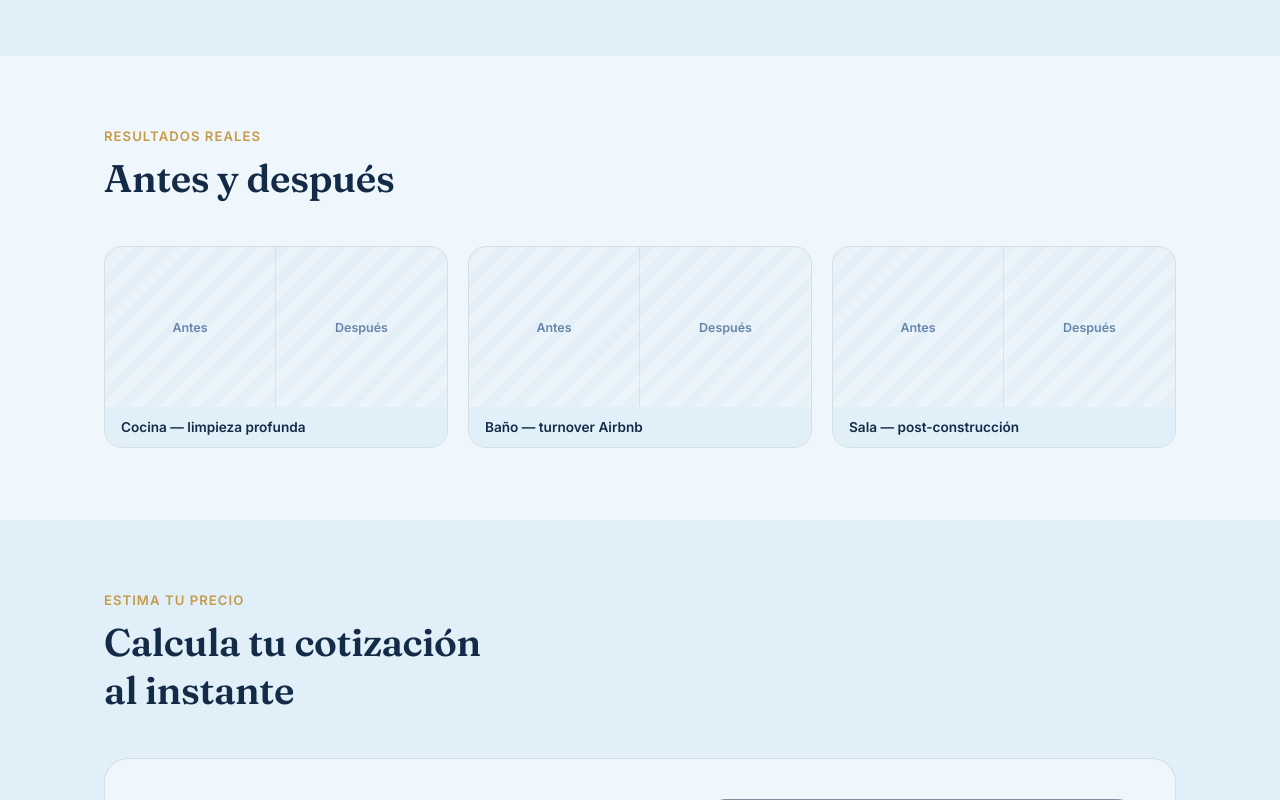
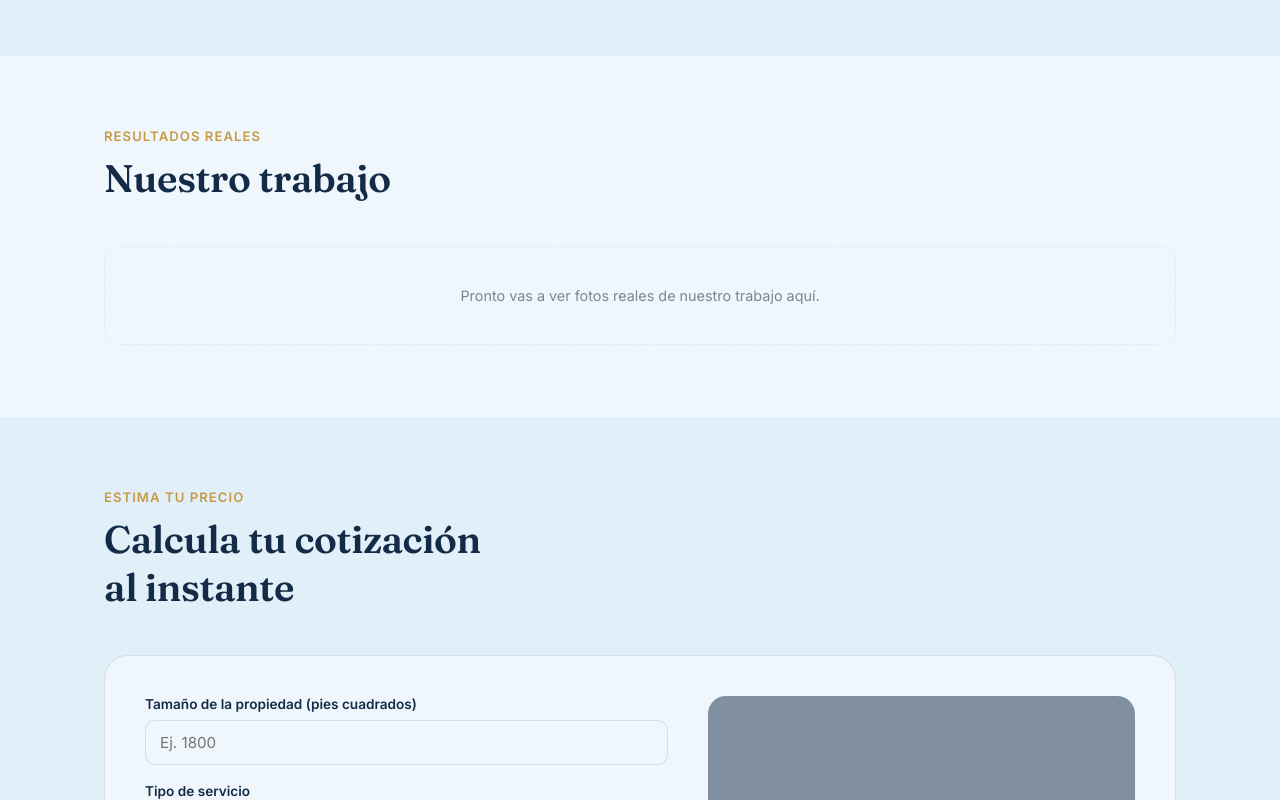
Before and after one commit to juanchoparra-spec/shinypro-web, a plain HTML site: page index.html in a window 1280 px wide. Shown: the part 1666-2466 px from the top of the page. Drawn offline with Linux system fonts and the light colour scheme.

Commit message:
Add files via upload

```diff
--- a/index.html
+++ b/index.html
@@ -75,6 +75,13 @@
   .hero{ position:relative; padding:64px 0 64px; overflow:hidden;}
   .hero-grid{ display:grid; grid-template-columns:1.1fr 0.9fr; gap:48px; align-items:center;}
   @media(max-width:860px){ .hero-grid{ grid-template-columns:1fr;} }
+  .hero-copy{ position:relative; z-index:1;}
+  .hero-watermark{
+    position:absolute; top:-60px; left:-60px; width:460px; height:auto;
+    opacity:0.07; z-index:-1; pointer-events:none; user-select:none;
+    filter:grayscale(0.2);
+  }
+  @media(max-width:860px){ .hero-watermark{ width:320px; top:-30px; left:-30px;} }
   .hero-eyebrow{
     display:inline-flex; align-items:center; gap:8px;
     font-size:0.82rem; font-weight:600; color:var(--sage-deep);
@@ -157,11 +164,13 @@
   .gallery{ padding:72px 0;}
   .gallery-grid{ display:grid; grid-template-columns:repeat(3,1fr); gap:20px;}
   @media(max-width:860px){ .gallery-grid{ grid-template-columns:1fr;} }
-  .gallery-pair{ border-radius:18px; overflow:hidden; border:1px solid var(--line);}
-  .gallery-pair-imgs{ display:grid; grid-template-columns:1fr 1fr;}
-  .gallery-pair .photo-ph{ height:160px; border:none; border-radius:0;}
-  .gallery-pair-imgs > .photo-ph:first-child{ border-right:1px solid var(--line);}
-  .gallery-pair-label{ padding:12px 16px; font-size:0.85rem; font-weight:600; background:var(--cream-deep);}
+  .gallery-card{ border-radius:18px; overflow:hidden; border:1px solid var(--line); background:var(--cream);}
+  .gallery-card-imgs{ display:grid; grid-template-columns:1fr 1fr; gap:2px; background:var(--line);}
+  .gallery-card-imgs.single{ grid-template-columns:1fr;}
+  .gallery-card-imgs img{ width:100%; height:170px; object-fit:cover; display:block; background:var(--cream-deep);}
+  .gallery-card-label{ padding:12px 16px; font-size:0.9rem; font-weight:600;}
+  .gallery-empty{ text-align:center; padding:40px 20px; opacity:0.55; font-size:0.9rem; border:1.5px dashed var(--line); border-radius:16px;}
+  .gallery-empty.hidden{ display:none;}
 
   /* WHY */
   .why{ padding:72px 0; background:var(--cream-deep);}
@@ -304,7 +313,8 @@
 <section class="hero">
   <div class="wrap">
     <div class="hero-grid">
-      <div>
+      <div class="hero-copy">
+        <img src="logo.png" alt="" class="hero-watermark" onerror="this.style.display='none'">
         <div class="hero-eyebrow">Bradenton &amp; Sarasota, FL</div>
         <h1>
           <span class="wipe-wrap"><span data-i18n="hero.title">Tu espacio, nuestra pasión</span><span class="shine" data-i18n="hero.title">Tu espacio, nuestra pasión</span></span>
@@ -377,33 +387,15 @@
   <div class="wrap">
     <div class="section-head">
       <span class="eyebrow" data-i18n="gallery.eyebrow">Resultados reales</span>
-      <h2 data-i18n="gallery.title">Antes y después</h2>
+      <h2 data-i18n="gallery.title">Nuestro trabajo</h2>
     </div>
-    <div class="gallery-grid">
-      <div class="gallery-pair">
-        <div class="gallery-pair-imgs">
-          <div class="photo-ph"><img src="antes-cocina.jpg" alt="" onerror="this.style.display='none'"><span class="ph-label" data-i18n="ph.before">Antes</span></div>
-          <div class="photo-ph"><img src="despues-cocina.jpg" alt="" onerror="this.style.display='none'"><span class="ph-label" data-i18n="ph.after">Después</span></div>
-        </div>
-        <div class="gallery-pair-label" data-i18n="gallery.item1">Cocina — limpieza profunda</div>
-      </div>
-      <div class="gallery-pair">
-        <div class="gallery-pair-imgs">
-          <div class="photo-ph"><img src="antes-bano.jpg" alt="" onerror="this.style.display='none'"><span class="ph-label" data-i18n="ph.before">Antes</span></div>
-          <div class="photo-ph"><img src="despues-bano.jpg" alt="" onerror="this.style.display='none'"><span class="ph-label" data-i18n="ph.after">Después</span></div>
-        </div>
-        <div class="gallery-pair-label" data-i18n="gallery.item2">Baño — turnover Airbnb</div>
-      </div>
-      <div class="gallery-pair">
-        <div class="gallery-pair-imgs">
-          <div class="photo-ph"><img src="antes-sala.jpg" alt="" onerror="this.style.display='none'"><span class="ph-label" data-i18n="ph.before">Antes</span></div>
-          <div class="photo-ph"><img src="despues-sala.jpg" alt="" onerror="this.style.display='none'"><span class="ph-label" data-i18n="ph.after">Después</span></div>
-        </div>
-        <div class="gallery-pair-label" data-i18n="gallery.item3">Sala — post-construcción</div>
-      </div>
+    <div class="gallery-grid" id="gallery-grid">
+      <!-- Las categorías se generan automáticamente en JS según las fotos que existan -->
     </div>
+    <div class="gallery-empty" id="gallery-empty" data-i18n="gallery.empty">Pronto vas a ver fotos reales de nuestro trabajo aquí.</div>
   </div>
 </section>
+
 
 <section class="quote" id="cotizador">
   <div class="wrap">
@@ -596,8 +588,8 @@ const translations = {
     "s4.title":"Limpieza Comercial y de Oficinas", "s4.desc":"Espacios de trabajo limpios y presentables para tu equipo y clientes.",
     "s5.title":"Casas de Renta y Airbnb", "s5.desc":"Turnovers rápidos entre huéspedes, listos para tu próxima reserva.",
     "s6.title":"Limpieza Post-Construcción", "s6.desc":"Remoción de polvo fino y residuos tras una remodelación.",
-    "gallery.eyebrow":"Resultados reales", "gallery.title":"Antes y después",
-    "gallery.item1":"Cocina", "gallery.item2":"Baño", "gallery.item3":"Sala",
+    "gallery.eyebrow":"Resultados reales", "gallery.title":"Nuestro trabajo",
+    "gallery.empty":"Pronto vas a ver fotos reales de nuestro trabajo aquí.",
     "quote.eyebrow":"Estima tu precio", "quote.title":"Calcula tu cotización al instante",
     "quote.sqft":"Tamaño de la propiedad (pies cuadrados)", "quote.service":"Tipo de servicio",
     "quote.condition":"Estado de la propiedad", "quote.condition.normal":"Mantenimiento normal", "quote.condition.dirty":"Mugre acumulada (6+ meses sin limpieza profunda)",
@@ -645,8 +637,8 @@ const translations = {
     "s4.title":"Commercial & Office Cleaning", "s4.desc":"Clean, presentable workspaces for your team and clients.",
     "s5.title":"Vacation Rental & Airbnb Turnover", "s5.desc":"Fast turnovers between guests, ready for your next booking.",
     "s6.title":"Post-Construction Cleaning", "s6.desc":"Fine dust and debris removal after a remodel.",
-    "gallery.eyebrow":"Real results", "gallery.title":"Before & after",
-    "gallery.item1":"Kitchen", "gallery.item2":"Bathroom", "gallery.item3":"Living room",
+    "gallery.eyebrow":"Real results", "gallery.title":"Our work",
+    "gallery.empty":"You'll soon see real photos of our work here.",
     "quote.eyebrow":"Estimate your price", "quote.title":"Calculate your quote instantly",
     "quote.sqft":"Property size (square feet)", "quote.service":"Type of service",
     "quote.condition":"Property condition", "quote.condition.normal":"Regular maintenance", "quote.condition.dirty":"Heavy buildup (6+ months without deep cleaning)",
@@ -690,10 +682,85 @@ function setLang(lang){
     const key = el.getAttribute('data-i18n-ph');
     if(translations[lang][key]) el.placeholder = translations[lang][key];
   });
+  document.querySelectorAll('.gallery-card-label[data-cat]').forEach(el=>{
+    const cat = el.getAttribute('data-cat');
+    if(galleryLabels[lang][cat]) el.textContent = galleryLabels[lang][cat];
+  });
+  document.querySelectorAll('.gallery-card-imgs img').forEach((el,i)=>{
+    const cat = el.closest('.gallery-card').querySelector('[data-cat]').getAttribute('data-cat');
+    el.alt = galleryLabels[lang][cat];
+  });
 }
 function toggleFaq(el){
   el.parentElement.classList.toggle('open');
 }
+
+// Galería dinámica: revisa qué fotos existen para cada categoría (hasta 6 por categoría)
+// y arma las tarjetas solo con lo que el usuario haya subido.
+const GALLERY_CATEGORIES = ['cocina','bano','sala','alcoba','comedor','patio','garage'];
+const GALLERY_MAX_PER_CATEGORY = 6;
+const galleryLabels = {
+  es:{cocina:'Cocina', bano:'Baño', sala:'Sala', alcoba:'Alcoba', comedor:'Comedor', patio:'Patio', garage:'Garage'},
+  en:{cocina:'Kitchen', bano:'Bathroom', sala:'Living Room', alcoba:'Bedroom', comedor:'Dining Room', patio:'Patio', garage:'Garage'}
+};
+
+function buildGallery(){
+  const grid = document.getElementById('gallery-grid');
+  const emptyMsg = document.getElementById('gallery-empty');
+  grid.innerHTML = '';
+  let foundAny = false;
+  let pending = GALLERY_CATEGORIES.length;
+
+  GALLERY_CATEGORIES.forEach(cat => {
+    const loadedSrcs = [];
+    let checksLeft = GALLERY_MAX_PER_CATEGORY;
+
+    for(let i=1; i<=GALLERY_MAX_PER_CATEGORY; i++){
+      const src = `${cat}-${i}.jpg`;
+      const tester = new Image();
+      tester.onload = () => {
+        loadedSrcs.push(src);
+        checksLeft--;
+        if(checksLeft === 0) finalizeCategory(cat, loadedSrcs);
+      };
+      tester.onerror = () => {
+        checksLeft--;
+        if(checksLeft === 0) finalizeCategory(cat, loadedSrcs);
+      };
+      tester.src = src;
+    }
+  });
+
+  function finalizeCategory(cat, srcs){
+    pending--;
+    if(srcs.length > 0){
+      foundAny = true;
+      // Order by filename number
+      srcs.sort();
+      const card = document.createElement('div');
+      card.className = 'gallery-card';
+      const imgsWrap = document.createElement('div');
+      imgsWrap.className = 'gallery-card-imgs' + (srcs.length === 1 ? ' single' : '');
+      srcs.slice(0,4).forEach(s => {
+        const img = document.createElement('img');
+        img.src = s;
+        img.alt = galleryLabels[currentLang][cat];
+        imgsWrap.appendChild(img);
+      });
+      const label = document.createElement('div');
+      label.className = 'gallery-card-label';
+      label.setAttribute('data-cat', cat);
+      label.textContent = galleryLabels[currentLang][cat];
+      card.appendChild(imgsWrap);
+      card.appendChild(label);
+      grid.appendChild(card);
+    }
+    if(pending === 0){
+      emptyMsg.classList.toggle('hidden', foundAny);
+    }
+  }
+}
+window.addEventListener('DOMContentLoaded', buildGallery);
 
 // Tarifas oficiales por sq ft (rango bajo-alto) según tabla Shiny Pro
 const SERVICE_RATES = {
```
Also changed, not shown: LEEME-fotos.txt.
